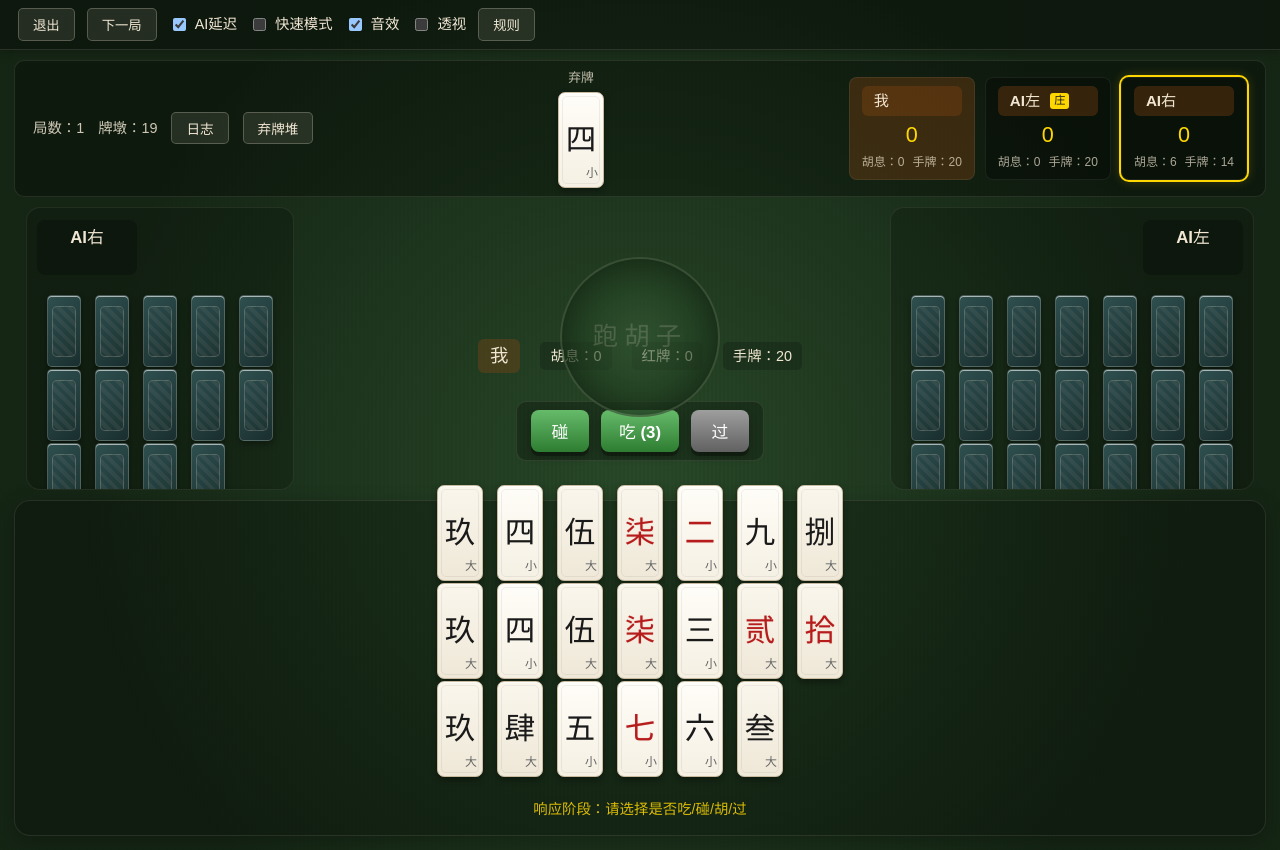
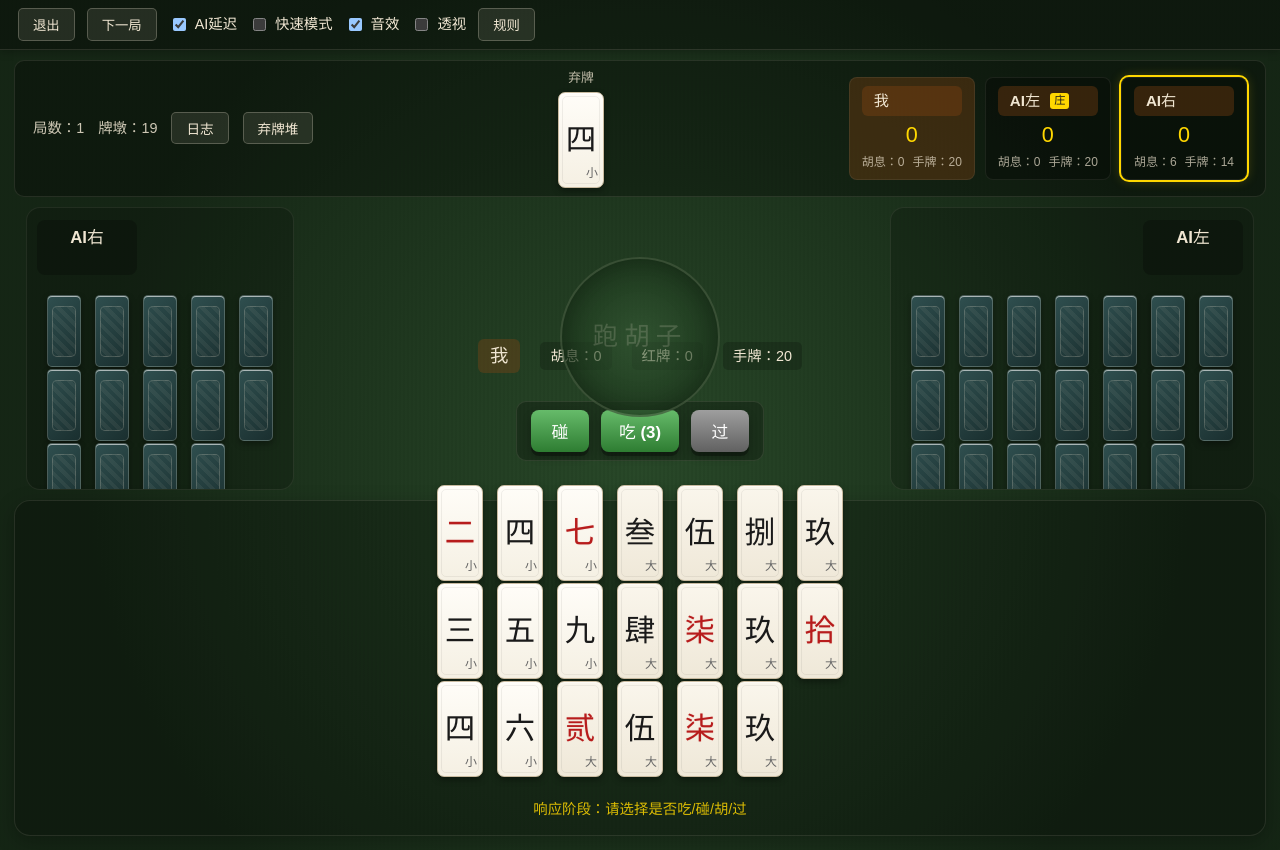
Before and after one commit to wusiration/paohuzi, a React (Vite) app: page / in a window 1280 px wide. Both pictures are taken after a click on the button "开始游戏". Built offline with nearby package versions, Linux system fonts and the light colour scheme.

Commit message:
fix: 手牌分组改为按位置每三张一坎，恢复拖拽自由度\n\n- 移除自动识别对子/顺子的智能分组\n- 按当前顺序每 3 张为一坎，玩家可自由拖拽调整\n- 保留竖排重叠展示

```diff
--- a/src/components/Hand.tsx
+++ b/src/components/Hand.tsx
@@ -14,121 +14,11 @@ interface HandProps {
   onReorder?: (cards: CardType[]) => void;
 }
 
-function cardKey(card: CardType): string {
-  return `${card.suit}-${card.rank}`;
-}
-
-function isSequence(a: CardType, b: CardType, c: CardType): boolean {
-  if (a.suit !== b.suit || b.suit !== c.suit) return false;
-  const ranks = [a.rank, b.rank, c.rank].sort((x, y) => x - y);
-  return ranks[0] + 1 === ranks[1] && ranks[1] + 1 === ranks[2];
-}
-
-function isSpecialSequence(a: CardType, b: CardType, c: CardType): boolean {
-  if (a.suit !== b.suit || b.suit !== c.suit) return false;
-  const ranks = new Set([a.rank, b.rank, c.rank]);
-  return (ranks.has(1) && ranks.has(2) && ranks.has(3)) || (ranks.has(2) && ranks.has(7) && ranks.has(10));
-}
-
-function isValidTriplet(triplet: CardType[]): boolean {
-  if (triplet.length !== 3) return false;
-  return isSequence(triplet[0], triplet[1], triplet[2]) || isSpecialSequence(triplet[0], triplet[1], triplet[2]);
-}
-
-function findPairThird(pair: CardType[], pool: CardType[]): CardType | undefined {
-  // 优先找与对子能组成顺子的牌
-  for (const card of pool) {
-    if (card.suit !== pair[0].suit) continue;
-    if (isValidTriplet([pair[0], pair[1], card])) return card;
+function groupByThree(cards: CardType[]): CardType[][] {
+  const groups: CardType[][] = [];
+  for (let i = 0; i < cards.length; i += 3) {
+    groups.push(cards.slice(i, i + 3));
   }
-  // 其次找同数字不同花色的搭子
-  for (const card of pool) {
-    if (card.rank === pair[0].rank && card.suit !== pair[0].suit) return card;
-  }
-  // 最后找同花色相邻的牌
-  for (const card of pool) {
-    if (card.suit !== pair[0].suit) continue;
-    if (Math.abs(card.rank - pair[0].rank) <= 2 && card.rank !== pair[0].rank) return card;
-  }
-  return undefined;
-}
-
-function groupCards(cards: CardType[]): CardType[][] {
-  const remaining = [...cards];
-  const groups: CardType[][] = [];
-
-  // 1. 坎：3 张相同
-  const kanMap = new Map<string, CardType[]>();
-  for (const card of remaining) {
-    const key = cardKey(card);
-    if (!kanMap.has(key)) kanMap.set(key, []);
-    kanMap.get(key)!.push(card);
-  }
-  for (const [, list] of kanMap) {
-    if (list.length >= 3) {
-      const kan = list.slice(0, 3);
-      groups.push(kan);
-      for (const c of kan) {
-        const idx = remaining.findIndex((rc) => rc.id === c.id);
-        if (idx >= 0) remaining.splice(idx, 1);
-      }
-    }
-  }
-
-  // 2. 对子：2 张相同，尽量配一张相关牌组成一坎
-  const pairMap = new Map<string, CardType[]>();
-  for (const card of remaining) {
-    const key = cardKey(card);
-    if (!pairMap.has(key)) pairMap.set(key, []);
-    pairMap.get(key)!.push(card);
-  }
-  for (const [, list] of pairMap) {
-    if (list.length >= 2) {
-      const pair = list.slice(0, 2);
-      const third = findPairThird(pair, remaining.filter((c) => !pair.includes(c)));
-      if (third) {
-        groups.push([pair[0], pair[1], third]);
-        for (const c of [pair[0], pair[1], third]) {
-          const idx = remaining.findIndex((rc) => rc.id === c.id);
-          if (idx >= 0) remaining.splice(idx, 1);
-        }
-      } else {
-        groups.push([pair[0], pair[1]]);
-        for (const c of pair) {
-          const idx = remaining.findIndex((rc) => rc.id === c.id);
-          if (idx >= 0) remaining.splice(idx, 1);
-        }
-      }
-    }
-  }
-
-  // 3. 顺子：3 张连续同花色
-  while (remaining.length >= 3) {
-    let found = false;
-    for (let i = 0; i < remaining.length - 2; i++) {
-      for (let j = i + 1; j < remaining.length - 1; j++) {
-        for (let k = j + 1; k < remaining.length; k++) {
-          const triplet = [remaining[i], remaining[j], remaining[k]];
-          if (isValidTriplet(triplet)) {
-            groups.push(triplet);
-            // 按索引从大到小移除，避免索引变化
-            [k, j, i].sort((a, b) => b - a).forEach((idx) => remaining.splice(idx, 1));
-            found = true;
-            break;
-          }
-        }
-        if (found) break;
-      }
-      if (found) break;
-    }
-    if (!found) break;
-  }
-
-  // 4. 剩余牌按顺序每 3 张一组
-  while (remaining.length > 0) {
-    groups.push(remaining.splice(0, 3));
-  }
-
   return groups;
 }
 
@@ -176,7 +66,7 @@ export function Hand({
     setDragId(null);
   };
 
-  const groups = useMemo(() => groupCards(orderedCards), [orderedCards]);
+  const groups = useMemo(() => groupByThree(orderedCards), [orderedCards]);
   let cardIndex = 0;
 
   return (
```
Also changed, not shown: 1 other file (tests, documents, lock files or other folders).
